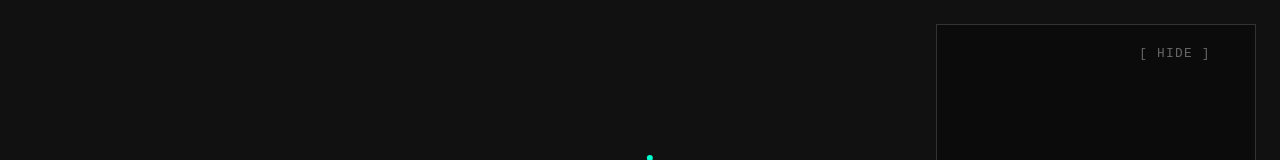
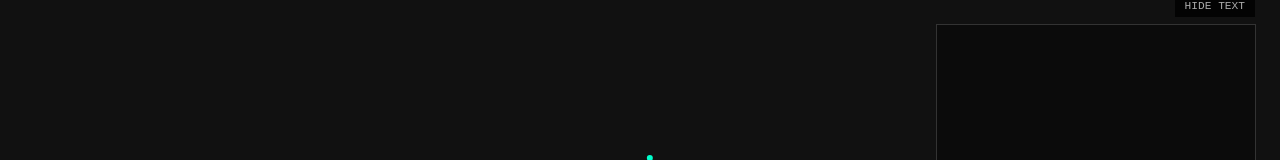
Before and after one commit to cocreating/TheCharlatan, a React (Vite) app: page / in a window 1280 px wide. Shown: the top 160 px of the page. Built offline with nearby package versions, Linux system fonts and the light colour scheme.

Commit message:
Refactor: Restore story toggle button with persistent visibility when panel is hidden

```diff
--- a/src/index.css
+++ b/src/index.css
@@ -349,13 +349,15 @@ button:hover {
     height: 600px;
     display: flex;
     flex-direction: column;
-    transition: opacity 0.3s, transform 0.3s;
+    transition: background 0.3s, border 0.3s, height 0.3s;
 }
 
 .story-wrapper.hidden {
-    opacity: 0;
-    transform: translateX(20px);
-    pointer-events: none;
+    background: transparent;
+    border-color: transparent;
+    backdrop-filter: none;
+    height: 0;
+    padding: 0 1rem;
 }
 
 .story-toggle {
@@ -367,21 +369,9 @@ button:hover {
     padding: 5px 10px;
     font-size: 0.7rem;
     cursor: pointer;
-    transition: opacity 0.2s;
-}
-
-.story-close {
-    align-self: flex-end;
-    background: transparent;
-    border: none;
-    color: #666;
-    font-size: 0.8rem;
-    cursor: pointer;
-    padding: 5px;
-    margin-bottom: 5px;
     transition: color 0.2s;
 }
 
-.story-close:hover {
+.story-toggle:hover {
     color: #fff;
 }
--- a/src/ui/StoryPanel.tsx
+++ b/src/ui/StoryPanel.tsx
@@ -15,16 +15,10 @@ export function StoryPanel() {
 
   return (
     <div className={`story-wrapper ${show ? 'visible' : 'hidden'}`}>
-        {!show && (
-            <div className="story-toggle" onClick={() => setShow(true)}>
-                SHOW TEXT
-            </div>
-        )}
+        <div className="story-toggle" onClick={() => setShow(!show)}>
+            {show ? 'HIDE TEXT' : 'SHOW TEXT'}
+        </div>
         {show && (
-            <>
-            <button className="story-close" onClick={() => setShow(false)}>
-                [ HIDE ]
-            </button>
             <div className="story-panel" ref={ref}>
                {story.map((item, i) => (
                   <span key={i + item.id} className={`fragment type-${item.type}`}>
@@ -33,7 +27,6 @@ export function StoryPanel() {
                ))}
                <span className="cursor">_</span>
             </div>
-            </>
         )}
     </div>
   );
```
